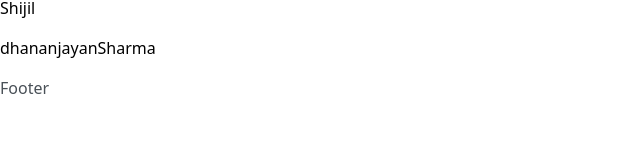
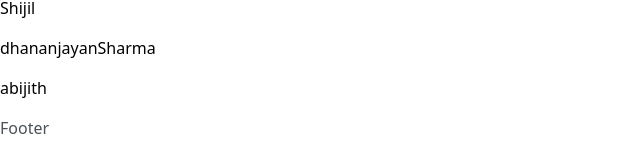
Before and after one commit to shijil81/groupProjectFrontend, a React (Vite) app: page / in a window 1280 px wide. Shown: the part 124-290 px from the top of the page, without its empty margins (0-640 px from the left). Built offline with nearby package versions, Linux system fonts and the light colour scheme.

Commit message:
name added

```diff
--- a/src/Components/About.jsx
+++ b/src/Components/About.jsx
@@ -9,6 +9,7 @@ function About() {
       <p>akhil</p>
       <p>Shijil</p>
       <p>dhananjayanSharma</p>
+      <p>abijith</p>
     </>
   )
 }
```
